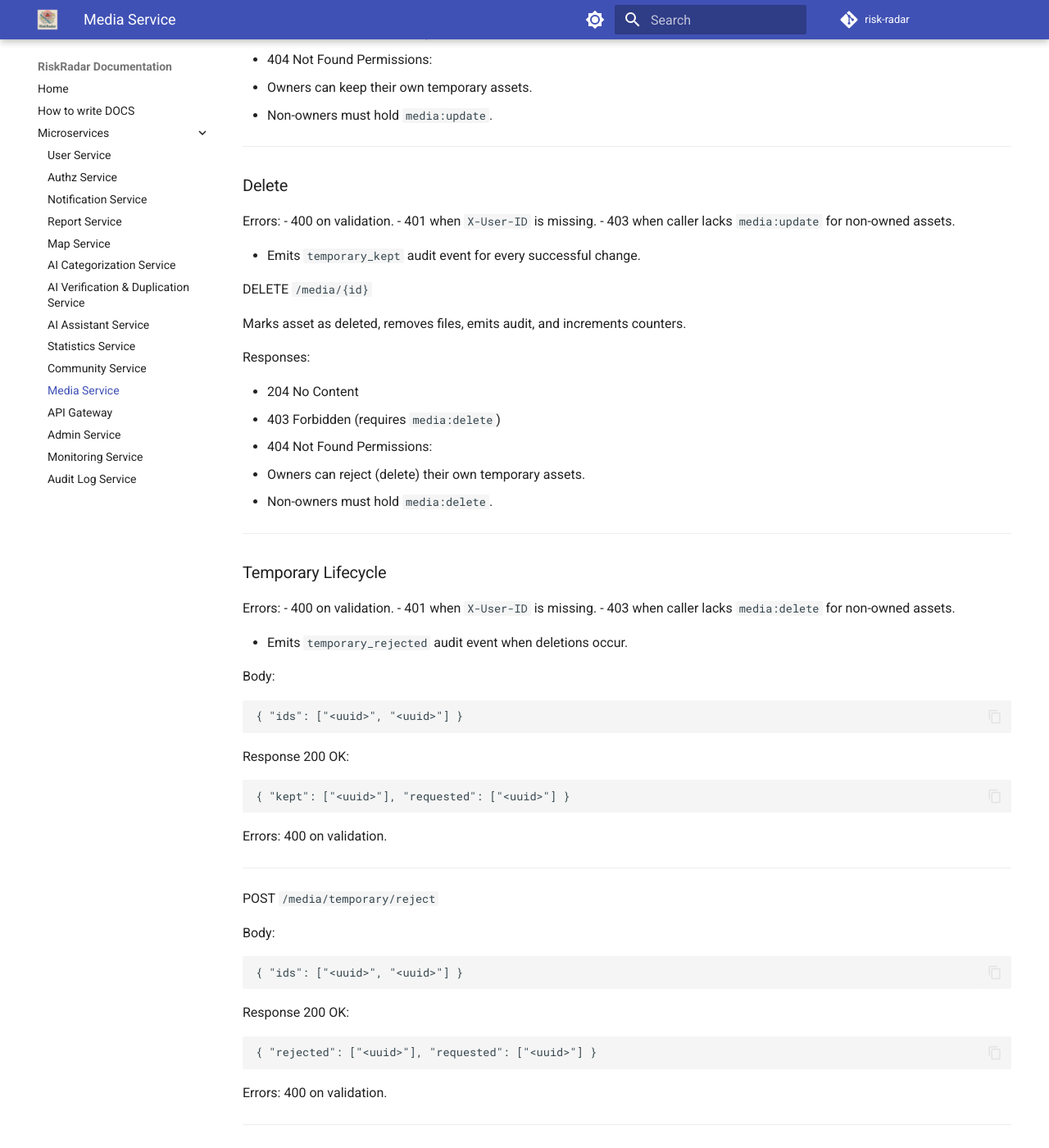
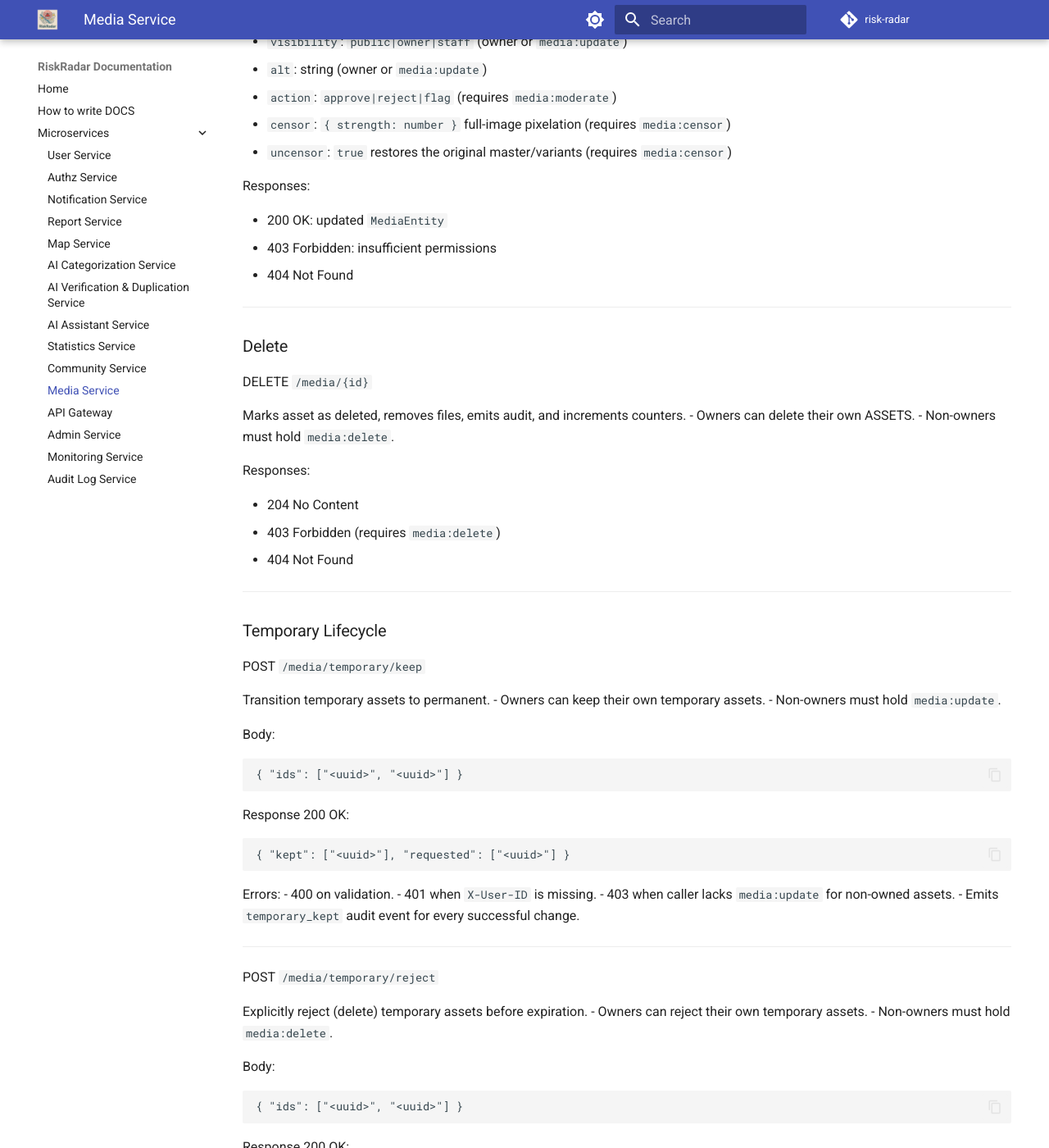
Before and after one commit to risk-radar-project/risk-radar, an MkDocs documentation site: the page built from docs/docs/media-service/index.md, in a window 1280 px wide and 1400 px high, scrolled down 7122 px. Shown: the whole window at 82% size. Built offline with MkDocs 1.6.1 and Material for MkDocs 9.7.7, drawn with Linux system fonts in a browser that asks for light colours; comment, search, counter and statistics services are not loaded; some of the changed text lies outside the part shown.

Commit message:
[media-service] docs: align documentation and comments (#90)

````diff
--- a/docs/docs/media-service/index.md
+++ b/docs/docs/media-service/index.md
@@ -178,6 +181,7 @@
 Responses:
 
 - 200 OK: `image/jpeg` bytes with `ETag` and `Cache-Control: no-store`
+- 200 OK (Censored): Includes header `X-Media-Served: censored` if content is censored
 - 304 Not Modified: when `If-None-Match` matches
 - 404 Not Found: asset or content missing
 
@@ -204,6 +208,11 @@
 ### List
 
 GET `/media`
+
+Retrieve a paginated list of media assets.
+- **Staff** (`media:read-all`): Can see all assets. Can filter by `owner`.
+- **Regular Users**: Can see **only their own** assets. The `owner` query parameter is ignored.
+- **Anonymous**: Access denied (500/Internal Error if `X-User-ID` is missing).
 
 Query:
 
@@ -249,46 +258,32 @@
 - 200 OK: updated `MediaEntity`
 - 403 Forbidden: insufficient permissions
 - 404 Not Found
-Permissions:
-- Owners can keep their own temporary assets.
-- Non-owners must hold `media:update`.
-
 
 ---
 
 ### Delete
 
-Errors:
-- 400 on validation.
-- 401 when `X-User-ID` is missing.
-- 403 when caller lacks `media:update` for non-owned assets.
-
-- Emits `temporary_kept` audit event for every successful change.
-
 DELETE `/media/{id}`
 
 Marks asset as deleted, removes files, emits audit, and increments counters.
+- Owners can delete their own ASSETS.
+- Non-owners must hold `media:delete`.
 
 Responses:
 
 - 204 No Content
 - 403 Forbidden (requires `media:delete`)
 - 404 Not Found
-Permissions:
-- Owners can reject (delete) their own temporary assets.
-- Non-owners must hold `media:delete`.
-
 
 ---
 
 ### Temporary Lifecycle
 
-Errors:
-- 400 on validation.
-- 401 when `X-User-ID` is missing.
-- 403 when caller lacks `media:delete` for non-owned assets.
+POST `/media/temporary/keep`
 
-- Emits `temporary_rejected` audit event when deletions occur.
+Transition temporary assets to permanent.
+- Owners can keep their own temporary assets.
+- Non-owners must hold `media:update`.
 
 Body:
 ```json
@@ -300,11 +295,19 @@
 { "kept": ["<uuid>"], "requested": ["<uuid>"] }
 ```
 
-Errors: 400 on validation.
+Errors:
+- 400 on validation.
+- 401 when `X-User-ID` is missing.
+- 403 when caller lacks `media:update` for non-owned assets.
+- Emits `temporary_kept` audit event for every successful change.
 
 ---
 
 POST `/media/temporary/reject`
+
+Explicitly reject (delete) temporary assets before expiration.
+- Owners can reject their own temporary assets.
+- Non-owners must hold `media:delete`.
 
 Body:
 ```json
@@ -316,7 +319,11 @@
 { "rejected": ["<uuid>"], "requested": ["<uuid>"] }
 ```
 
-Errors: 400 on validation.
+Errors:
+- 400 on validation.
+- 401 when `X-User-ID` is missing.
+- 403 when caller lacks `media:delete` for non-owned assets.
+- Emits `temporary_rejected` audit event when deletions occur.
 
 ---
 
````
Also changed, not shown: other parts of docs/docs/media-service/index.md (+3 -0 lines).
